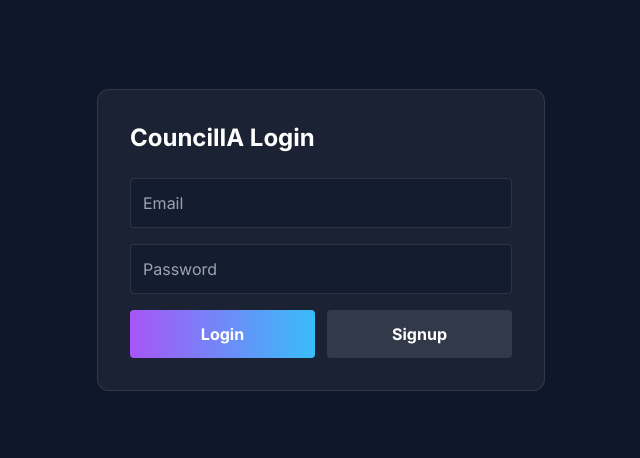
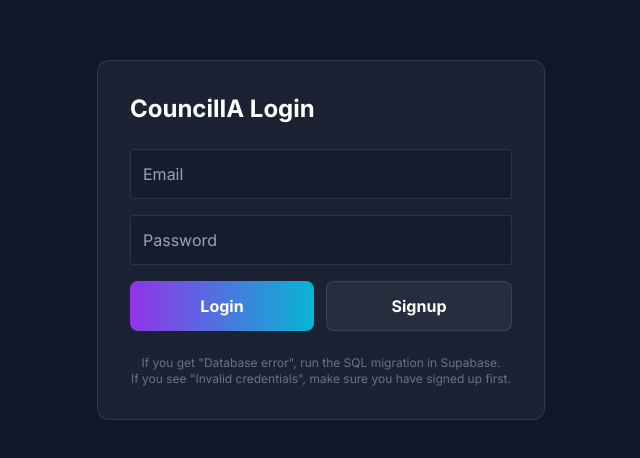
Before and after one commit to negraodenio/council, a Next.js app: page /login in a window 1280 px wide. Shown: the part 160-618 px from the top of the page, without its empty margins (319-959 px from the left). Built offline with nearby package versions, Linux system fonts and the light colour scheme; no server answers.

Commit message:
fix: pre-production stabilization and UX audit fixes

```diff
--- /dev/null
+++ b/src/app/api/auth/signout/route.ts
@@ -0,0 +1,18 @@
+import { createClient } from '@/lib/supabase/server';
+import { NextResponse } from 'next/server';
+
+export async function POST(request: Request) {
+    const supabase = await createClient();
+
+    // Check if we have a session before attempting to sign out
+    const { data: { session } } = await supabase.auth.getSession();
+
+    if (session) {
+        await supabase.auth.signOut();
+    }
+
+    const url = new URL(request.url);
+    return NextResponse.redirect(new URL('/login', url.origin), {
+        status: 302,
+    });
+}
--- a/src/app/dashboard/page.tsx
+++ b/src/app/dashboard/page.tsx
@@ -41,9 +41,17 @@
                         >
                             Export Audit (CSV)
                         </a>
-                        <Link href="/" className="px-4 py-2 bg-gradient-to-r from-purple-500 to-sky-400 rounded font-bold text-sm">
+                        <Link href="/" className="px-4 py-2 bg-white/10 border border-white/20 rounded font-bold text-sm hover:bg-white/20">
                             New Session
                         </Link>
+                        <form action="/api/auth/signout" method="post">
+                            <button
+                                type="submit"
+                                className="px-4 py-2 bg-red-500/10 border border-red-500/20 text-red-400 rounded font-bold text-sm hover:bg-red-500/20"
+                            >
+                                Sign Out
+                            </button>
+                        </form>
                     </div>
                 </div>
 
--- a/src/app/login/page.tsx
+++ b/src/app/login/page.tsx
@@ -58,23 +58,34 @@
                     className="w-full bg-slate-900/50 border border-white/10 rounded p-3 text-white mb-4"
                 />
 
-                {error && <p className="text-red-400 text-sm mb-4">{error}</p>}
+                {error && (
+                    <div className="bg-red-500/10 border border-red-500/20 text-red-400 p-3 rounded mb-4 text-sm animate-in fade-in slide-in-from-top-1">
+                        {error}
+                    </div>
+                )}
 
-                <div className="flex gap-3">
+                <div className="flex gap-3 mb-6">
                     <button
                         onClick={handleLogin}
                         disabled={loading}
-                        className="flex-1 bg-gradient-to-r from-purple-500 to-sky-400 text-white font-bold py-3 rounded disabled:opacity-50"
+                        className="flex-1 bg-gradient-to-r from-purple-600 to-cyan-500 text-white font-bold py-3 rounded-lg disabled:opacity-50 hover:shadow-lg hover:shadow-purple-500/30 transition-all active:scale-95"
                     >
-                        Login
+                        {loading && !error ? 'Processing...' : 'Login'}
                     </button>
                     <button
                         onClick={handleSignup}
                         disabled={loading}
-                        className="flex-1 bg-white/10 text-white font-bold py-3 rounded disabled:opacity-50"
+                        className="flex-1 bg-white/5 border border-white/10 text-white font-bold py-3 rounded-lg disabled:opacity-50 hover:bg-white/10 transition-all active:scale-95"
                     >
                         Signup
                     </button>
+                </div>
+
+                <div className="text-center">
+                    <p className="text-slate-500 text-xs">
+                        If you get "Database error", run the SQL migration in Supabase.<br />
+                        If you see "Invalid credentials", make sure you have signed up first.
+                    </p>
                 </div>
             </div>
         </div>
```
Also changed, not shown: src/middleware.ts (+38 -36 lines).
